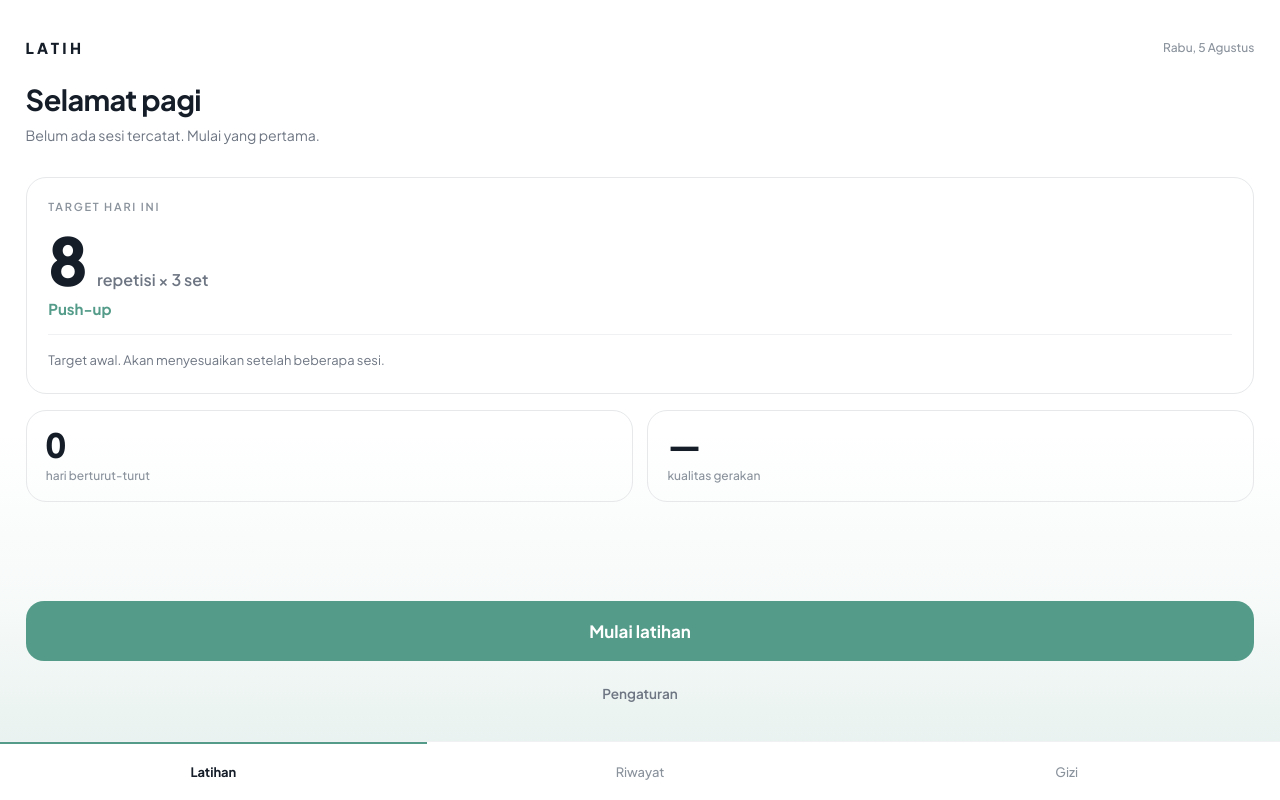
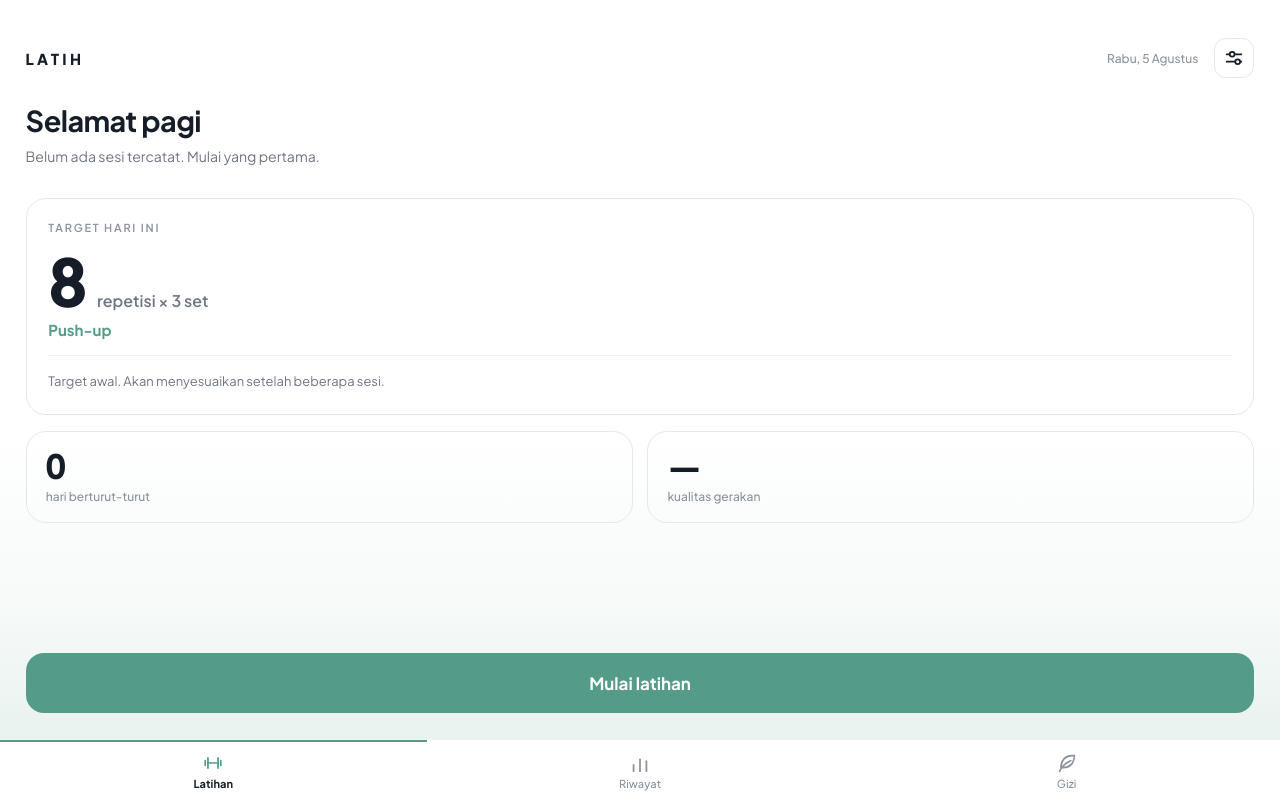
Before and after one commit to kalahinFam/Latih, a website built with Vite: page web/index.html in a window 1280 px wide. Built offline with nearby package versions, Linux system fonts and the light colour scheme; what @mediapipe/tasks-vision would draw is missing.

Commit message:
Add icons, only where one beats its label
Seven, drawn by hand as stroked paths. An icon earns its place when it is
faster to recognise than a word, or when it replaces a label that would
crowd the screen; everywhere else it is decoration that costs legibility,
and this app is read from two metres away mid-movement.

- Tab bar. Icons above labels, the convention for a tab bar and the reason
  three labels alone read as a row of links. Drawn rather than imaged so
  they inherit currentColor and the selected tab changes as one thing.
- Back buttons. A chevron instead of the "←" glyph, which lands on
  whatever the device font happens to have.
- Settings, which also moves from a full-width button at the bottom of the
  home screen into the top bar. Down there it competed with "Mulai
  latihan", the single decision that screen exists to make.
- The camera-setup checklist, where the tick has to be unmistakable at a
  glance and was previously a text "✓".

Nothing on the workout HUD. The design gives one number and one colour the
job of carrying the signal there, and an icon would be a third thing
competing for the same attention. A test asserts that stays true.

No dependency: seven icons do not justify one, and a webfont or sprite
sheet would be another asset on the path to a working rep counter offline.
Built with createElementNS rather than assigned as markup, so the rule
that nothing in this app parses a string as HTML holds without exception.

Two more markup tests, both for silent failures: an unknown data-icon name
is skipped at runtime and leaves an empty button, and an icon-only button
without an aria-label has no accessible name at all.

```diff
--- a/web/index.html
+++ b/web/index.html
@@ -48,6 +48,13 @@
         <header class="screen__bar">
           <span class="wordmark">LATIH</span>
           <span class="screen__date" id="homeDate"></span>
+          <button
+            class="iconbtn"
+            type="button"
+            id="homeSettings"
+            data-icon="pengaturan"
+            aria-label="Pengaturan"
+          ></button>
         </header>
 
         <div class="screen__body">
@@ -82,14 +89,13 @@
 
         <div class="screen__actions">
           <button class="btn btn--primary" id="homeStart" type="button">Mulai latihan</button>
-          <button class="btn btn--quiet" id="homeSettings" type="button">Pengaturan</button>
         </div>
       </section>
 
       <!-- ========================= 2 · Pilih gerakan ======================= -->
       <section class="screen" data-screen="pilih" hidden>
         <header class="screen__bar">
-          <button class="iconbtn" type="button" data-back aria-label="Kembali">←</button>
+          <button class="iconbtn" type="button" data-back data-icon="kembali" aria-label="Kembali"></button>
           <h1 class="screen__title">Pilih gerakan</h1>
         </header>
 
@@ -110,9 +116,13 @@
       <!-- ========================= 3 · Posisi kamera ======================= -->
       <section class="screen screen--over-camera" data-screen="kamera" hidden>
         <header class="screen__bar screen__bar--onDark">
-          <button class="iconbtn iconbtn--onDark" type="button" data-back aria-label="Kembali">
-            ←
-          </button>
+          <button
+            class="iconbtn iconbtn--onDark"
+            type="button"
+            data-back
+            data-icon="kembali"
+            aria-label="Kembali"
+          ></button>
           <span class="hud__movement" id="setupTitle">POSISI KAMERA</span>
           <span class="hud__voice">
             <span class="hud__dot" aria-hidden="true"></span>
@@ -293,7 +303,7 @@
            body profile, schedule, and reminders all need somewhere to live. -->
       <section class="screen" data-screen="pengaturan" hidden>
         <header class="screen__bar">
-          <button class="iconbtn" type="button" data-back aria-label="Kembali">←</button>
+          <button class="iconbtn" type="button" data-back data-icon="kembali" aria-label="Kembali"></button>
           <h1 class="screen__title">Pengaturan</h1>
         </header>
         <div class="screen__body" id="settingsBody"></div>
@@ -301,9 +311,15 @@
     </main>
 
     <nav class="tabs" id="tabs" hidden>
-      <button class="tab" type="button" data-tab="beranda">Latihan</button>
-      <button class="tab" type="button" data-tab="riwayat">Riwayat</button>
-      <button class="tab" type="button" data-tab="gizi">Gizi</button>
+      <button class="tab" type="button" data-tab="beranda" data-icon="latihan">
+        <span class="tab__label">Latihan</span>
+      </button>
+      <button class="tab" type="button" data-tab="riwayat" data-icon="riwayat">
+        <span class="tab__label">Riwayat</span>
+      </button>
+      <button class="tab" type="button" data-tab="gizi" data-icon="gizi">
+        <span class="tab__label">Gizi</span>
+      </button>
     </nav>
 
     <script type="module" src="/src/main.ts"></script>
--- a/web/src/main.ts
+++ b/web/src/main.ts
@@ -15,6 +15,7 @@ import { createHistoryScreen } from './ui/screens/historyScreen.ts';
 import { createNutritionScreen } from './ui/screens/nutritionScreen.ts';
 import { createSettingsScreen } from './ui/screens/settingsScreen.ts';
 import { required } from './ui/dom.ts';
+import { hasIcon, icon } from './ui/icons.ts';
 import type { ExerciseKind } from './core/types.ts';
 import type { SetSummary } from './core/setSummary.ts';
 
@@ -184,6 +185,20 @@ for (const node of document.querySelectorAll<HTMLElement>('[data-screen]')) {
 const tabs = required('#tabs');
 const tabButtons = [...document.querySelectorAll<HTMLButtonElement>('[data-tab]')];
 
+/**
+ * Fill every icon slot declared in the markup.
+ *
+ * The markup names the icon; this puts it there. Building the SVG in script
+ * rather than writing it inline keeps `index.html` readable as a description of
+ * the screens, and keeps every path in one file where they can be kept
+ * consistent with each other.
+ */
+for (const slot of document.querySelectorAll<HTMLElement>('[data-icon]')) {
+  const name = slot.dataset.icon!;
+  if (!hasIcon(name)) continue;
+  slot.prepend(icon(name));
+}
+
 /** Screens that show the camera; everything else releases it. */
 const CAMERA_SCREENS = new Set(['kamera', 'latihan', 'umpanbalik']);
 /** Screens the tab bar belongs on. Not during a workout — nothing to switch to. */
--- a/web/src/style.css
+++ b/web/src/style.css
@@ -631,14 +631,12 @@ body {
 }
 
 .check__mark[data-state='pending'] {
-  color: var(--grey);
   background: transparent;
   border: 1px solid var(--line);
 }
 
 /* Guidance rows: the app does not measure these, so they carry no tick. */
 .check__mark[data-state='info'] {
-  font-size: 0.66rem;
   color: var(--grey-deep);
   background: #f1f3f2;
 }
@@ -982,12 +980,20 @@ body {
   display: none;
 }
 
+/*
+ * Icon above label. The icon inherits the label's colour, so the selected tab
+ * changes as one thing rather than two — which is also why these are drawn
+ * paths and not images.
+ */
 .tab {
+  display: flex;
   flex: 1;
-  height: 58px;
+  flex-direction: column;
+  align-items: center;
+  justify-content: center;
+  gap: 0.2rem;
+  height: 60px;
   font: inherit;
-  font-size: 0.81rem;
-  font-weight: 500;
   color: var(--grey);
   background: transparent;
   border: none;
@@ -995,10 +1001,25 @@ body {
   cursor: pointer;
 }
 
+.tab__label {
+  font-size: 0.69rem;
+  font-weight: 500;
+  letter-spacing: 0.01em;
+}
+
 .tab[aria-selected='true'] {
-  font-weight: 700;
   color: var(--ink);
   border-top-color: var(--sage);
+}
+
+.tab[aria-selected='true'] .tab__label {
+  font-weight: 700;
+}
+
+/* The selected tab's icon takes the accent; the label stays ink so the two do
+   not both shout. */
+.tab[aria-selected='true'] .icon {
+  color: var(--sage);
 }
 
 /* --------------------------------------------------------------- banner */
@@ -1294,3 +1315,29 @@ body {
 .card .btn {
   width: 100%;
 }
+
+/* --------------------------------------------------------------------- icons */
+
+/*
+ * Blocked so width and height apply, and never allowed to shrink — a squashed
+ * icon in a tight flex row reads as a rendering fault rather than an icon.
+ */
+.icon {
+  display: block;
+  flex: none;
+}
+
+/* Icon-only buttons: the icon is the whole control, so it is centred and the
+   button has no text to space around it. */
+.iconbtn .icon {
+  margin: 0;
+}
+
+/* The home bar is wordmark · date · settings, so the date must not push the
+   button off the edge. */
+.screen__bar .screen__date {
+  min-width: 0;
+  overflow: hidden;
+  text-overflow: ellipsis;
+  white-space: nowrap;
+}
--- /dev/null
+++ b/web/src/ui/icons.ts
@@ -0,0 +1,101 @@
+/**
+ * Icons.
+ *
+ * ## Why so few
+ *
+ * An icon earns its place when it is faster to recognise than its label, or
+ * when it replaces a label that would otherwise crowd the screen. Everywhere
+ * else it is decoration that costs legibility — and this app is read from two
+ * metres away, on a phone, mid-movement.
+ *
+ * So: the tab bar, where icons are the convention and the labels alone read as
+ * a row of links; the two chrome buttons where the icon *is* the whole control;
+ * and the setup checklist, where a tick has to be unmistakable at a glance.
+ *
+ * Nothing on the workout HUD. The design is explicit that one number and one
+ * colour carry the signal there, and an icon would be a third thing competing
+ * for the same attention.
+ *
+ * ## Why hand-drawn rather than a library
+ *
+ * Seven icons is not worth a dependency, and a webfont or sprite sheet would be
+ * one more asset on the path to a working rep counter offline. Drawn as simple
+ * stroked paths so they hold up at 20 px and inherit `currentColor` — the tab
+ * bar needs them to change colour with their label, which a bitmap could not do.
+ */
+
+const NS = 'http://www.w3.org/2000/svg';
+
+/** Stroked paths, drawn on a 24×24 grid. */
+const PATHS: Record<string, string[]> = {
+  // Dumbbell: two end weights and a bar.
+  latihan: ['M6.5 6.5v11', 'M3.5 9.5v5', 'M17.5 6.5v11', 'M20.5 9.5v5', 'M6.5 12h11'],
+  // Bars of increasing height — the history screen is charts.
+  riwayat: ['M5 21v-7', 'M12 21V8', 'M19 21v-11'],
+  // Leaf.
+  gizi: ['M20 4c0 8.5-5.2 13-12 13H5.5C5.5 8.5 10.7 4 17.5 4H20z', 'M4 21c2.5-5.5 6.5-9.2 12-11.5'],
+  // Sliders, not a gear: far more legible at 20 px than eight tiny teeth.
+  pengaturan: ['M4 8h3', 'M13 8h7', 'M4 16h9', 'M19 16h1'],
+  kembali: ['M15 5l-7 7 7 7'],
+  centang: ['M5 12.5l4.5 4.5L19 7.5'],
+  info: ['M12 11.5v5', 'M12 7.8v.01'],
+};
+
+/** Icons that also need a circle drawn around them. */
+const RINGED = new Set(['pengaturan', 'info']);
+
+/** Circle centres for the ringed sliders, drawn as knobs on the tracks. */
+const KNOBS: Record<string, [cx: number, cy: number, r: number][]> = {
+  pengaturan: [
+    [10, 8, 2.6],
+    [16, 16, 2.6],
+  ],
+  info: [[12, 12, 9]],
+};
+
+export type IconName = keyof typeof PATHS;
+
+/**
+ * Build an icon element.
+ *
+ * Constructed node by node rather than assigned as markup: `dom.ts` sets text
+ * through text nodes precisely so nothing in this app ever parses a string as
+ * HTML, and one exception is how that stops being true.
+ */
+export function icon(name: IconName, size = 22, strokeWidth = 1.9): SVGSVGElement {
+  const svg = document.createElementNS(NS, 'svg');
+  svg.setAttribute('viewBox', '0 0 24 24');
+  svg.setAttribute('width', String(size));
+  svg.setAttribute('height', String(size));
+  svg.setAttribute('fill', 'none');
+  svg.setAttribute('stroke', 'currentColor');
+  svg.setAttribute('stroke-width', String(strokeWidth));
+  svg.setAttribute('stroke-linecap', 'round');
+  svg.setAttribute('stroke-linejoin', 'round');
+  // Decorative in every current use: each icon sits beside its own label, or on
+  // a button that already carries an aria-label.
+  svg.setAttribute('aria-hidden', 'true');
+  svg.setAttribute('class', 'icon');
+
+  if (RINGED.has(name)) {
+    for (const [cx, cy, r] of KNOBS[name] ?? []) {
+      const circle = document.createElementNS(NS, 'circle');
+      circle.setAttribute('cx', String(cx));
+      circle.setAttribute('cy', String(cy));
+      circle.setAttribute('r', String(r));
+      svg.append(circle);
+    }
+  }
+
+  for (const d of PATHS[name] ?? []) {
+    const path = document.createElementNS(NS, 'path');
+    path.setAttribute('d', d);
+    svg.append(path);
+  }
+
+  return svg;
+}
+
+export function hasIcon(name: string): name is IconName {
+  return name in PATHS;
+}
--- a/web/src/ui/screens/setupScreen.ts
+++ b/web/src/ui/screens/setupScreen.ts
@@ -22,6 +22,7 @@
 
 import { CAMERA_GUIDANCE } from '../../core/framing.ts';
 import { el, required } from '../dom.ts';
+import { icon } from '../icons.ts';
 import type { Screen } from '../../app/router.ts';
 import type { Readiness } from '../workoutEngine.ts';
 import type { ExerciseKind } from '../../core/types.ts';
@@ -66,12 +67,13 @@ export function createSetupScreen(deps: SetupDeps): Screen & {
     text: string,
     value?: string,
   ): HTMLElement {
-    const mark = el('span', {
-      class: 'check__mark',
-      'data-state': state,
-      'aria-hidden': 'true',
-      text: state === 'ok' ? '✓' : state === 'pending' ? '' : 'i',
-    });
+    const mark = el('span', { class: 'check__mark', 'data-state': state, 'aria-hidden': 'true' });
+
+    // Drawn rather than typed: "✓" and "i" land on whatever glyph the device
+    // font happens to have, and the tick is the one thing on this screen that
+    // has to be unmistakable at a glance.
+    if (state === 'ok') mark.append(icon('centang', 13, 2.6));
+    else if (state === 'info') mark.append(icon('info', 13, 2));
 
     return el(
       'li',
```
Also changed, not shown: web/test/markup.test.ts (+33 -0 lines), README.md.
